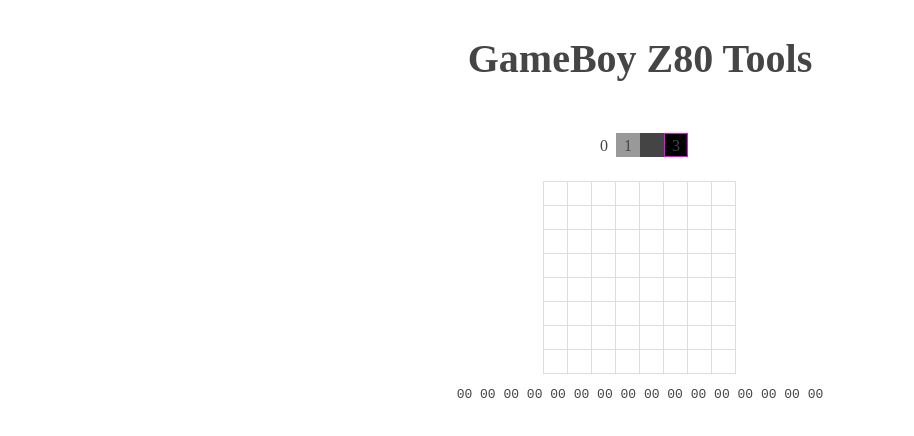
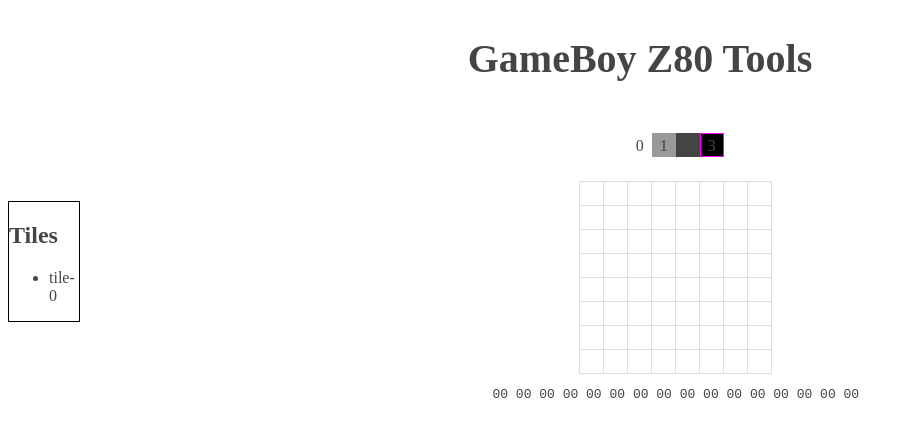
Before and after one commit to doeg/gbz80-tools, a React app: page / in a window 1280 px wide. Shown: the top 436 px of the page, without its empty margins (0-914 px from the left). Built offline with nearby package versions, Linux system fonts and the light colour scheme; a web font is replaced by a local one.

Commit message:
:skull: Stub TilePanel

```diff
--- a/src/components/App.js
+++ b/src/components/App.js
@@ -4,6 +4,7 @@
 import style from './app.css'
 import Canvas from './Canvas'
 import SelectPalette from './SelectPalette'
+import TilePanel from './TilePanel'
 
 const App = () =>
   <div className={style.app}>
@@ -12,8 +13,12 @@
     </header>
 
     <div className={style.container}>
-      <SelectPalette />
-      <Canvas height={8} width={8} />
+      <TilePanel />
+
+      <div className={style.canvas}>
+        <SelectPalette />
+        <Canvas height={8} width={8} />
+      </div>
     </div>
   </div>
 
--- /dev/null
+++ b/src/components/TilePanel.js
@@ -0,0 +1,28 @@
+// @flow
+import * as React from 'react'
+import { connect } from 'react-redux'
+
+import style from './tilePanel.css'
+import type { AppState, Tile } from '../types'
+
+type MappedProps = {
+  tiles: Tile[],
+}
+
+const TilePanel = ({ tiles }: MappedProps) =>
+  <div className={style.panel}>
+    <h2>Tiles</h2>
+    <ul>
+      {tiles.map(({ name }) =>
+        <li>
+          {name}
+        </li>
+      )}
+    </ul>
+  </div>
+
+const mapState = ({ tiles }: AppState): MappedProps => ({
+  tiles,
+})
+
+export default connect(mapState)(TilePanel)
--- a/src/components/app.css
+++ b/src/components/app.css
@@ -32,5 +32,13 @@
   align-items: center;
   display: flex;
   justify-content: center;
+  flex-direction: row;
+}
+
+.canvas {
+  align-items: center;
+  display: flex;
+  flex: 1 1 100%;
   flex-direction: column;
+  justify-content: center;
 }
--- /dev/null
+++ b/src/components/tilePanel.css
@@ -0,0 +1,3 @@
+.panel {
+  border: solid 1px black;
+}
```
